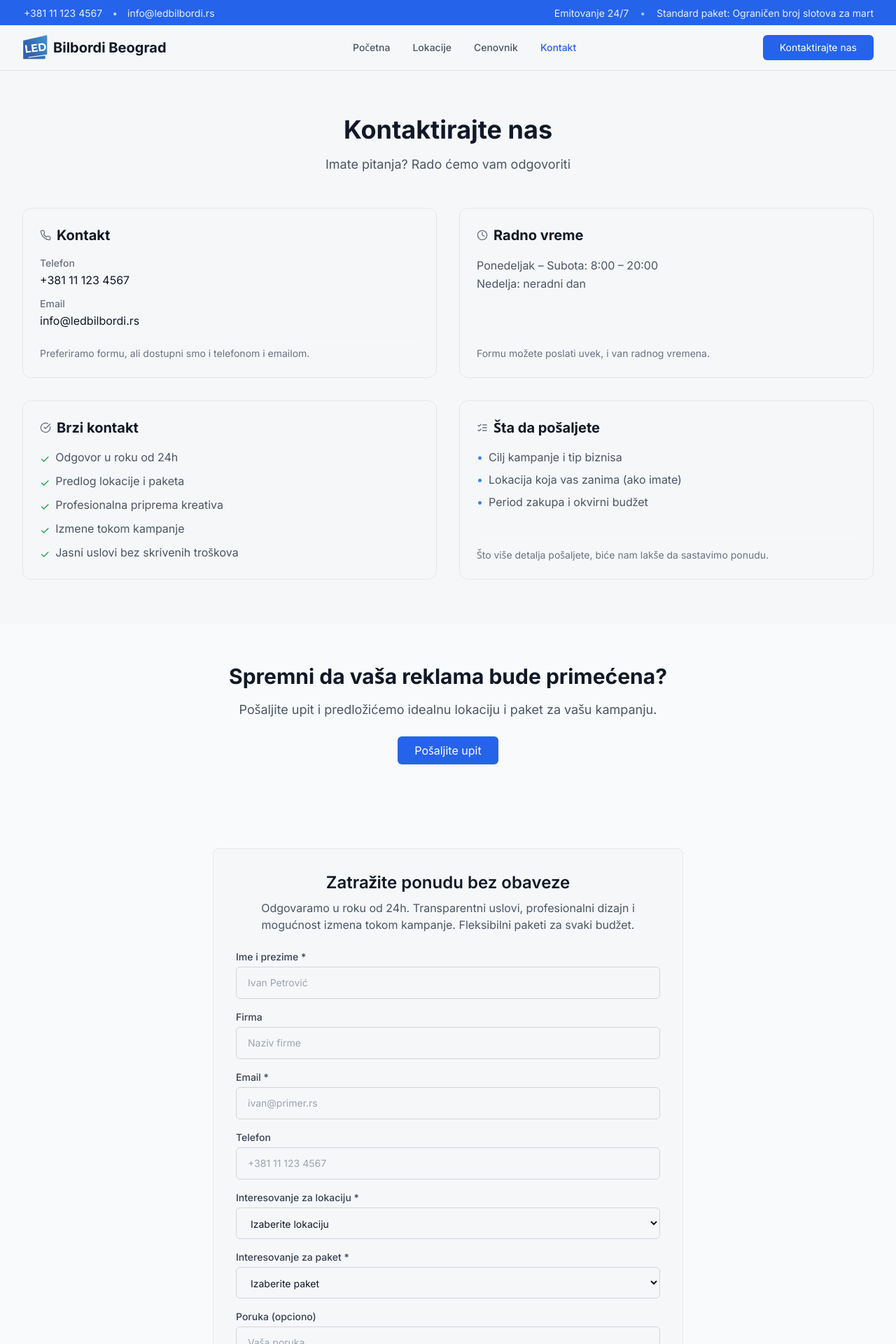
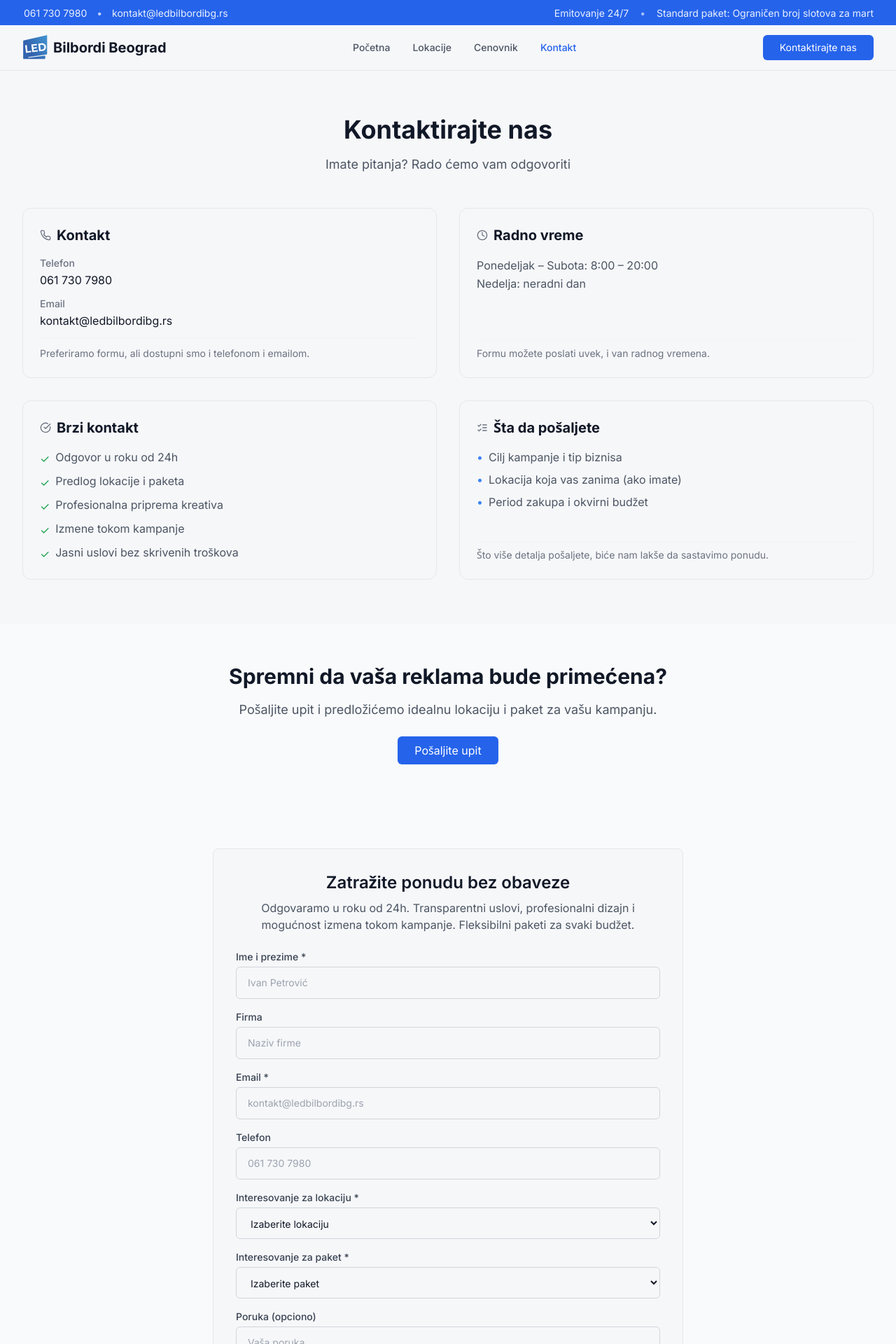
Before and after one commit to andrejmilovanovic267-blip/ledbilbordibg, a Next.js app: page /kontakt in a window 1280 px wide. Shown: the top 1920 px of the page at 70% size. Built offline with nearby package versions, Linux system fonts and the light colour scheme.

Commit message:
Initial commit

```diff
--- a/src/app/kontakt/page.tsx
+++ b/src/app/kontakt/page.tsx
@@ -26,7 +26,7 @@ export default function KontaktPage() {
             <div className="space-y-3 text-gray-600">
               <div>
                 <p className="text-sm font-medium text-gray-500 mb-0.5">Telefon</p>
-                <a href={`tel:${siteConfig.phone}`} className="text-gray-900 hover:text-blue-600">
+                <a href={`tel:${siteConfig.phone.replace(/\s/g, '')}`} className="text-gray-900 hover:text-blue-600">
                   {siteConfig.phone}
                 </a>
               </div>
--- a/src/components/Footer.tsx
+++ b/src/components/Footer.tsx
@@ -53,7 +53,7 @@ export function Footer() {
             </h4>
             <ul className="space-y-2 text-sm text-gray-600">
               <li>
-                <a href={`tel:${siteConfig.phone}`}>{siteConfig.phone}</a>
+                <a href={`tel:${siteConfig.phone.replace(/\s/g, '')}`}>{siteConfig.phone}</a>
               </li>
               <li>
                 <a href={`mailto:${siteConfig.email}`}>{siteConfig.email}</a>
--- a/src/components/LeadForm.tsx
+++ b/src/components/LeadForm.tsx
@@ -145,7 +145,7 @@ export function LeadForm({
             type="email"
             {...register('email')}
             className="input"
-            placeholder="ivan@primer.rs"
+            placeholder="kontakt@ledbilbordibg.rs"
           />
           {errors.email && (
             <p className="mt-1 text-sm text-red-600">{errors.email.message}</p>
@@ -161,7 +161,7 @@ export function LeadForm({
             type="tel"
             {...register('phone')}
             className="input"
-            placeholder="+381 11 123 4567"
+            placeholder="061 730 7980"
           />
         </div>
 
--- a/src/components/TopBar.tsx
+++ b/src/components/TopBar.tsx
@@ -3,8 +3,8 @@
 import { siteConfig } from '@/lib/siteConfig'
 
 // Izmenite ovde ili koristite siteConfig
-const PHONE = siteConfig.phone // placeholder: +381 60 123 4567
-const EMAIL = siteConfig.email // placeholder: kontakt@odalis.rs
+const PHONE = siteConfig.phone
+const EMAIL = siteConfig.email
 
 const linkClass =
   'text-white/90 hover:text-white hover:underline underline-offset-2 transition-colors focus-visible:ring-2 focus-visible:ring-white/60 focus-visible:outline-none rounded px-0.5'
--- a/src/lib/siteConfig.ts
+++ b/src/lib/siteConfig.ts
@@ -1,7 +1,7 @@
 export const siteConfig = {
   name: 'Bilbordi Beograd',
-  phone: '+381 11 123 4567',
-  email: 'info@ledbilbordi.rs',
+  phone: '061 730 7980',
+  email: 'kontakt@ledbilbordibg.rs',
   navLinks: [
     { href: '/', label: 'Početna' },
     { href: '/lokacije', label: 'Lokacije' },
```
